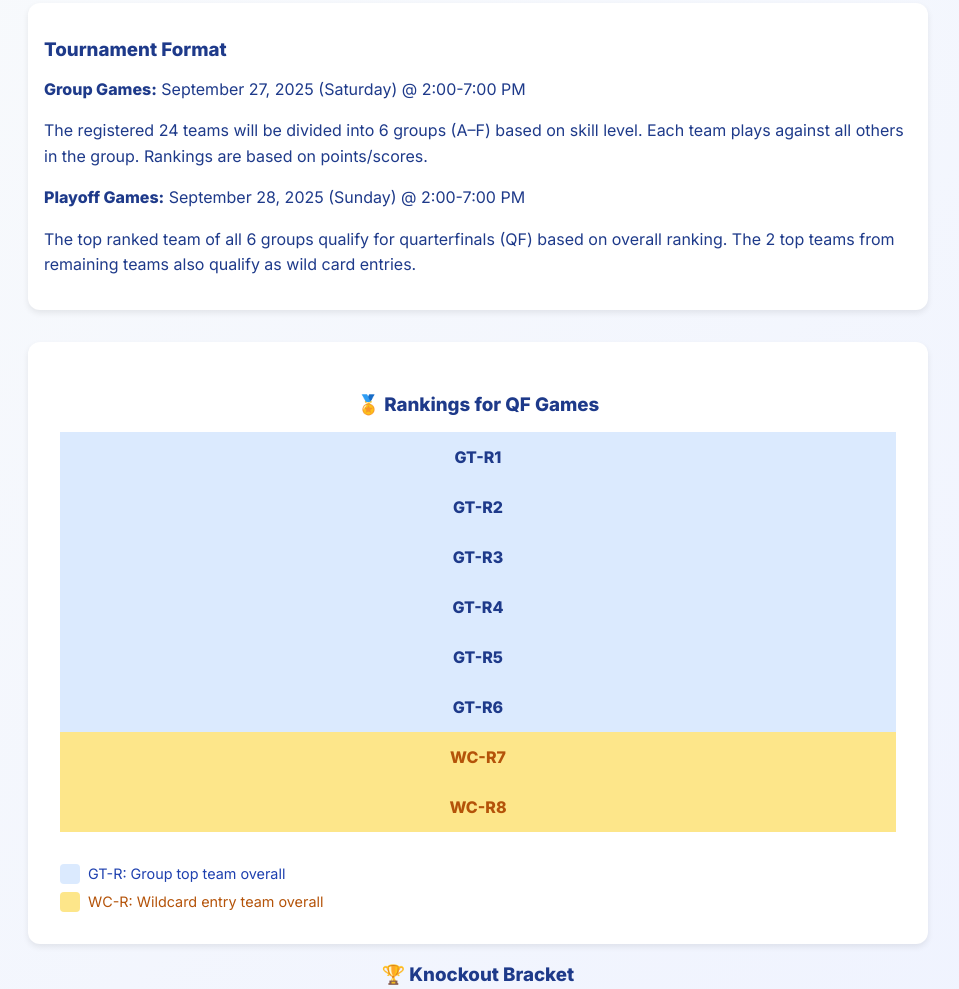
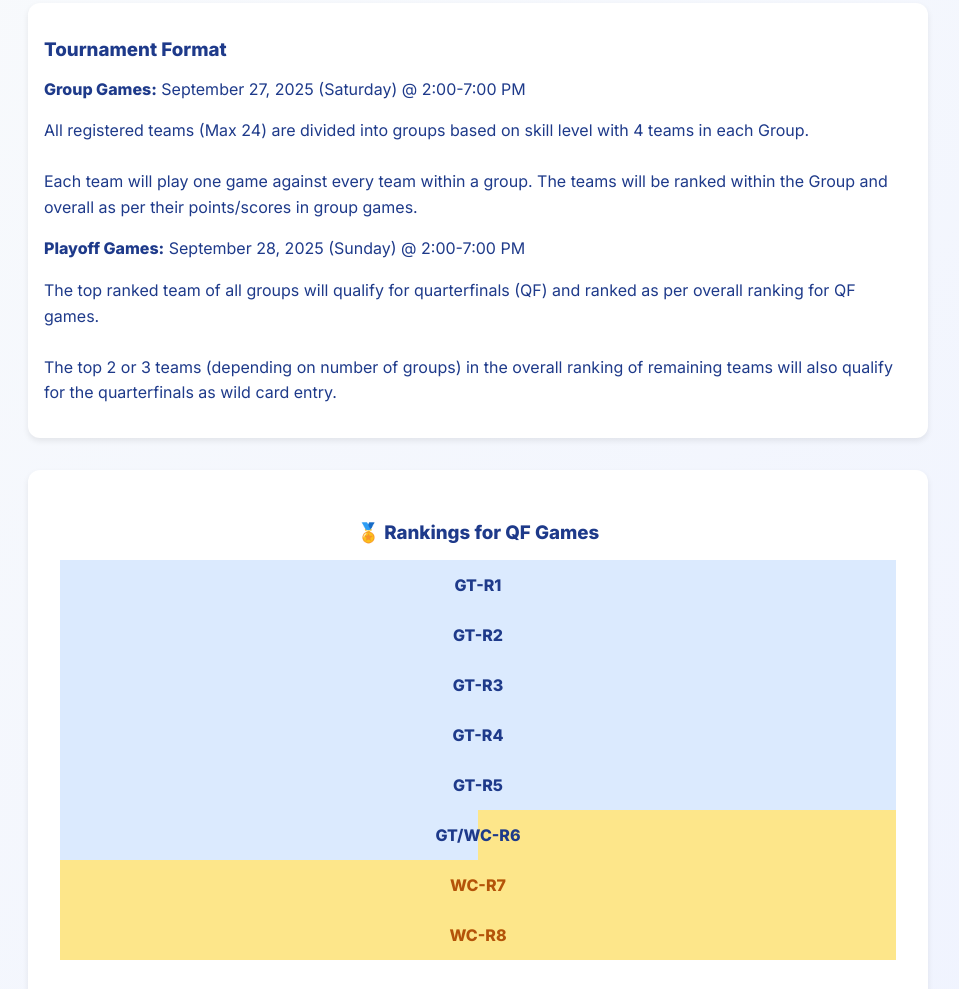
Before and after one commit to napatel56/badminton-tournament, a plain HTML site: page index.html in a window 1280 px wide. Shown: the part 1123-2112 px from the top of the page, without its empty margins (162-1121 px from the left). Drawn offline with nearby package versions, Linux system fonts and the light colour scheme.

Commit message:
Impl changes

```diff
--- a/index.html
+++ b/index.html
@@ -161,8 +161,7 @@
         <ul style="list-style: none; padding: 0; line-height: 1.8;">
           <li>🏸 Gym Rental and Equipment Setup</li>
           <li>📋 Logistics - Birdie fees</li>
-          <li>🚿 Refreshments</li>
-          <li>📑 Administrative Costs</li>
+          <li>🍎 Refreshments</li>
         </ul>
         <p style="margin-top: 1rem; font-size: 0.9rem; color:#444;"><strong>Note:</strong> 🏆 Trophies and medals are <em>separately sponsored</em> and are <u>not funded from the registration fee.</u></p>
       </div>
@@ -187,9 +186,13 @@
       <div style="padding:1rem; background:white; border-radius:12px; box-shadow:0 3px 6px rgba(0,0,0,0.08);">
         <h3 style="color:#1e3a8a; margin-bottom:1rem;">Tournament Format</h3>
         <p><strong>Group Games:</strong> September 27, 2025 (Saturday) @ 2:00-7:00 PM</p>
-        <p>The registered 24 teams will be divided into 6 groups (A–F) based on skill level. Each team plays against all others in the group. Rankings are based on points/scores.</p>
+        <p>All registered teams (Max 24) are divided into groups based on skill level with 4 teams in each Group.
+        <br><br>
+        Each team will play one game against every team within a group. The teams will be ranked within the Group and overall as per their points/scores in group games.</p>
         <p><strong>Playoff Games:</strong> September 28, 2025 (Sunday) @ 2:00-7:00 PM</p>
-        <p>The top ranked team of all 6 groups qualify for quarterfinals (QF) based on overall ranking. The 2 top teams from remaining teams also qualify as wild card entries.</p>
+        <p>The top ranked team of all groups will qualify for quarterfinals (QF) and ranked as per overall ranking for QF games.
+        <br><br>
+        The top 2 or 3 teams (depending on number of groups) in the overall ranking of remaining teams will also qualify for the quarterfinals as wild card entry.</p>
       </div>
 
       <!-- Rankings -->
@@ -203,7 +206,9 @@
           <tr style="background:#dbeafe; height:50px;"><td>GT-R3</td></tr>
           <tr style="background:#dbeafe; height:50px;"><td>GT-R4</td></tr>
           <tr style="background:#dbeafe; height:50px;"><td>GT-R5</td></tr>
-          <tr style="background:#dbeafe; height:50px;"><td>GT-R6</td></tr>
+          <tr style="background: linear-gradient(to right, #dbeafe 50%, #fde68a 50%); height:50px;">
+            <td>GT/WC-R6</td>
+          </tr>
           <tr style="background:#fde68a; color:#b45309; height:50px;"><td>WC-R7</td></tr>
           <tr style="background:#fde68a; color:#b45309; height:50px;"><td>WC-R8</td></tr>
         </tbody>
```
